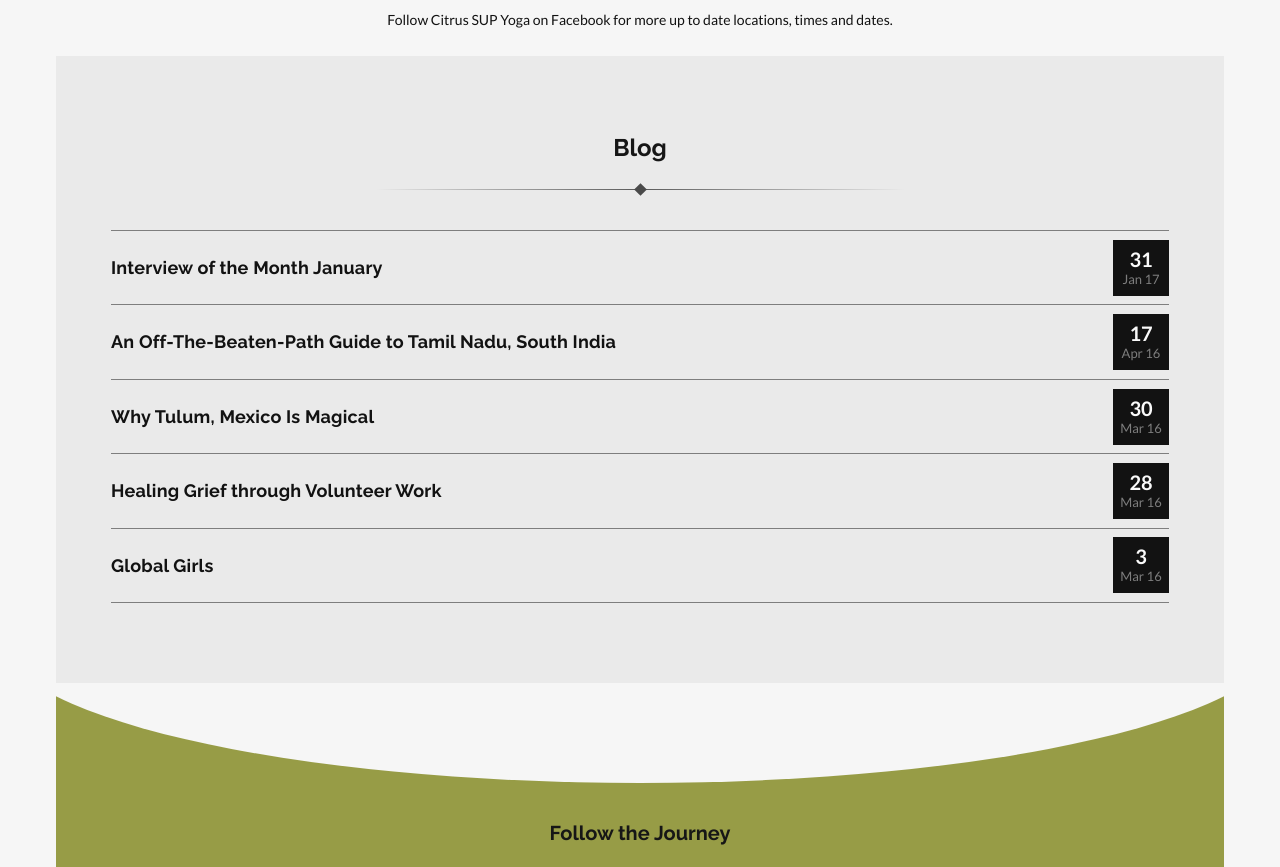
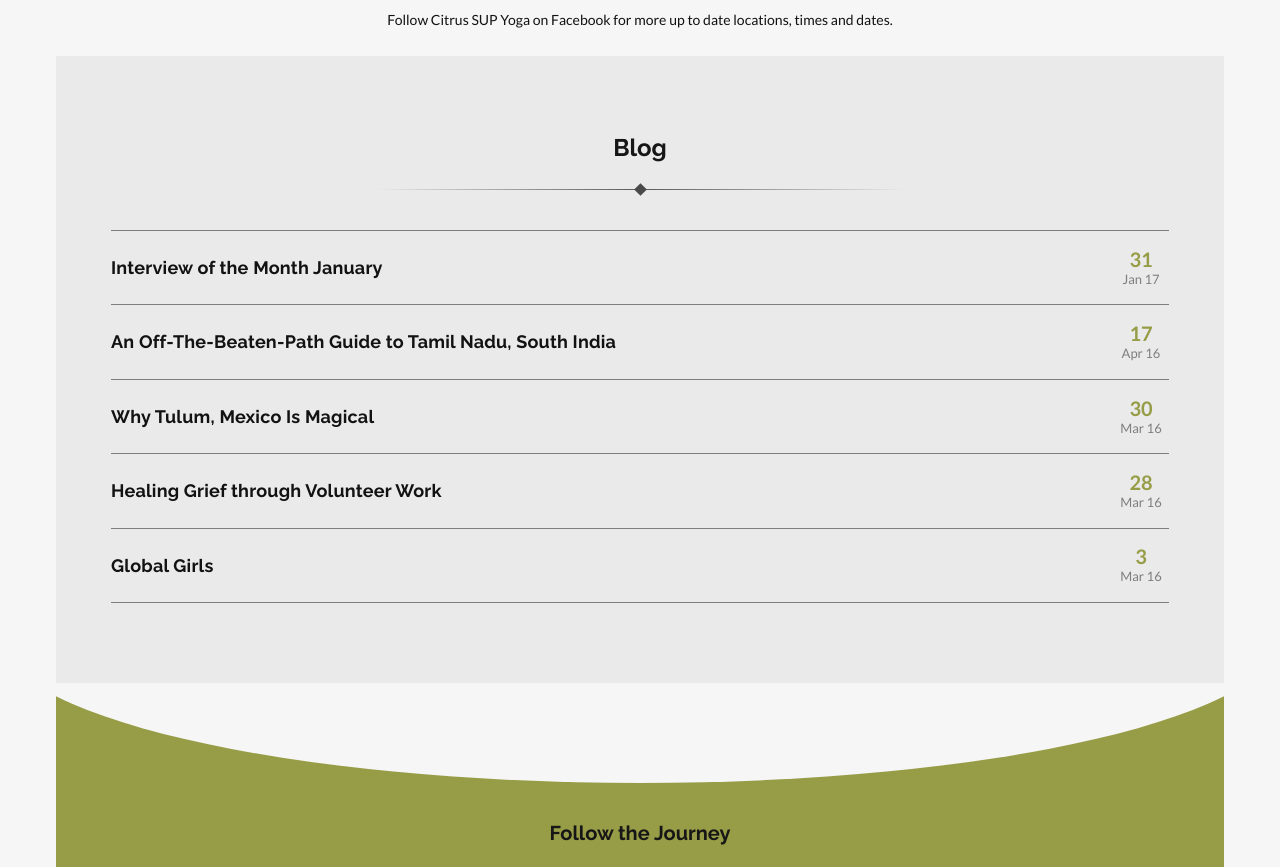
Before and after one commit to juanmanuelarias/Maggie-Webstie, a PHP site: page / in a window 1280 px wide. Shown: the part 2720-3587 px from the top of the page. Run offline with PHP 8.4, Linux system fonts and the light colour scheme; some libraries are stand-ins or nearby versions; some web fonts are replaced.

Commit message:
Change date entry color

```diff
--- a/public/custom.css
+++ b/public/custom.css
@@ -22,3 +22,8 @@
 .no-margin{
     margin:0;
 }
+
+.entry-date{
+    background-color: inherit;
+    color: #979c46;
+}
```
